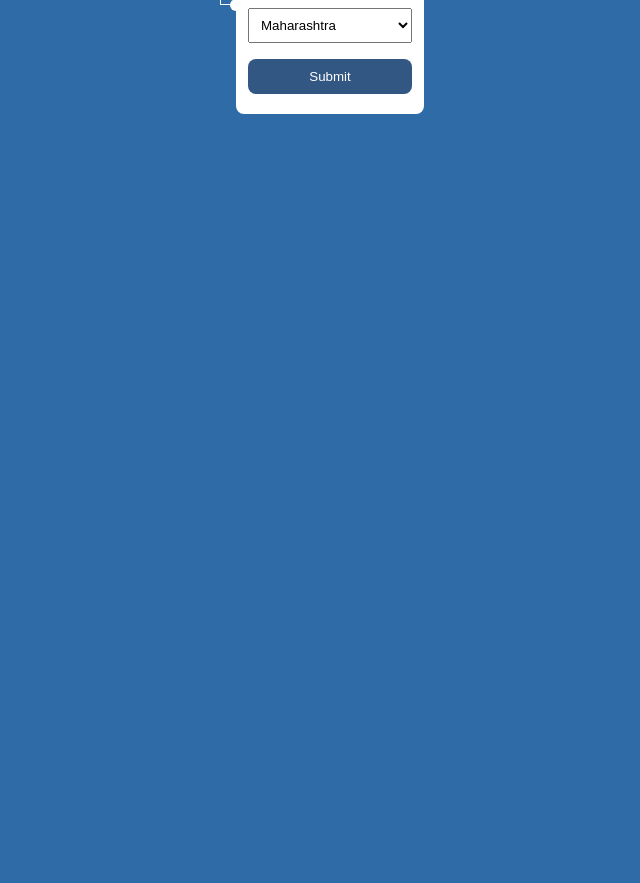
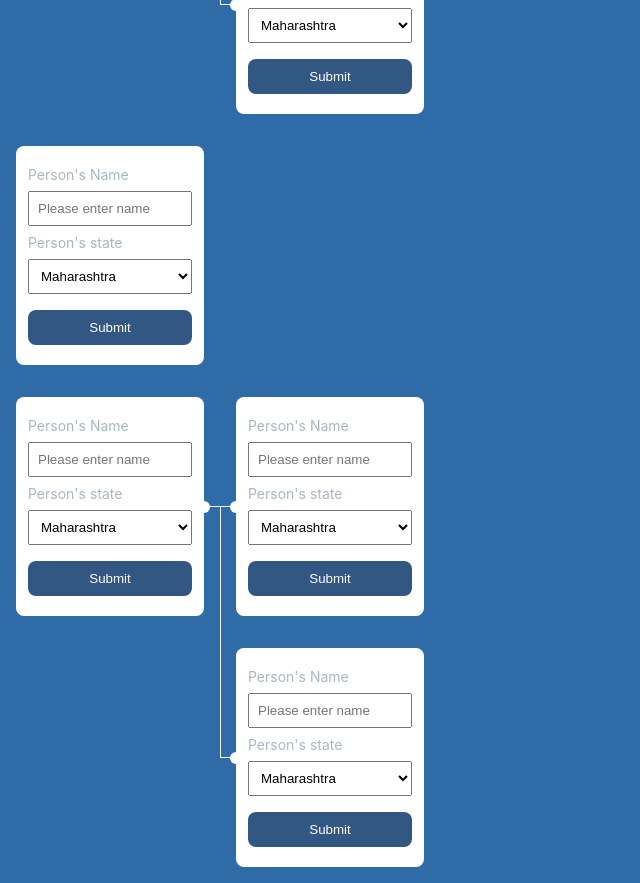
Before and after one commit to NISHANT061/Flexi-app, a React (Create React App) app: page / in a window 1280 px wide. Shown: the part 1180-2063 px from the top of the page, without its empty margins (0-640 px from the left). Before the commit the page ends 1310 px from the top, so only its background shows below. Built offline with nearby package versions, Linux system fonts and the light colour scheme.

Commit message:
added more childs

```diff
--- a/src/App.js
+++ b/src/App.js
@@ -41,6 +41,11 @@ function App() {
           <Flexi config={flexiConfig} onSubmitHandler={onSubmitHandler} />
           <Flexi config={flexiConfig} onSubmitHandler={onSubmitHandler} />
         </Flexi>
+        <Flexi config={flexiConfig} onSubmitHandler={onSubmitHandler}/>
+        <Flexi config={flexiConfig} onSubmitHandler={onSubmitHandler}>
+        <Flexi config={flexiConfig} onSubmitHandler={onSubmitHandler}/>
+        <Flexi config={flexiConfig} onSubmitHandler={onSubmitHandler}/>
+          </Flexi>
       </div>
     </div>
   );
```
